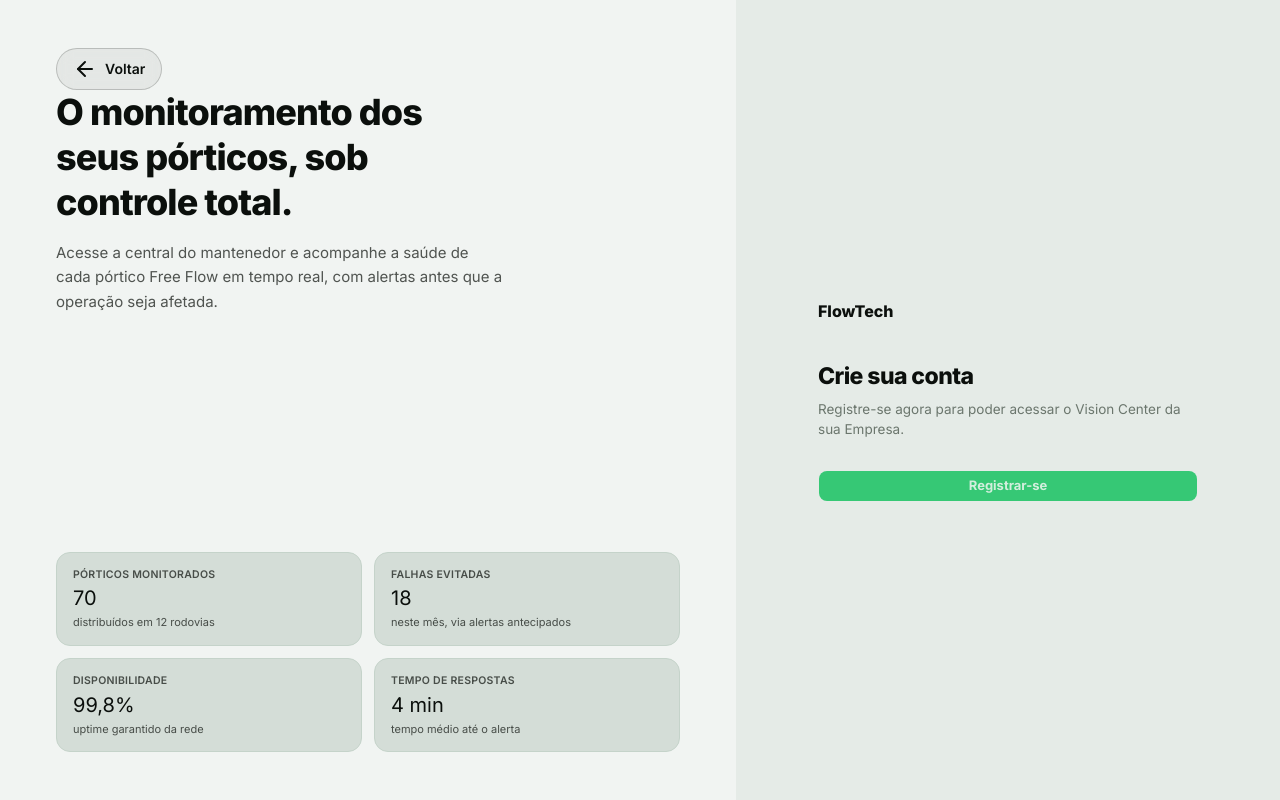
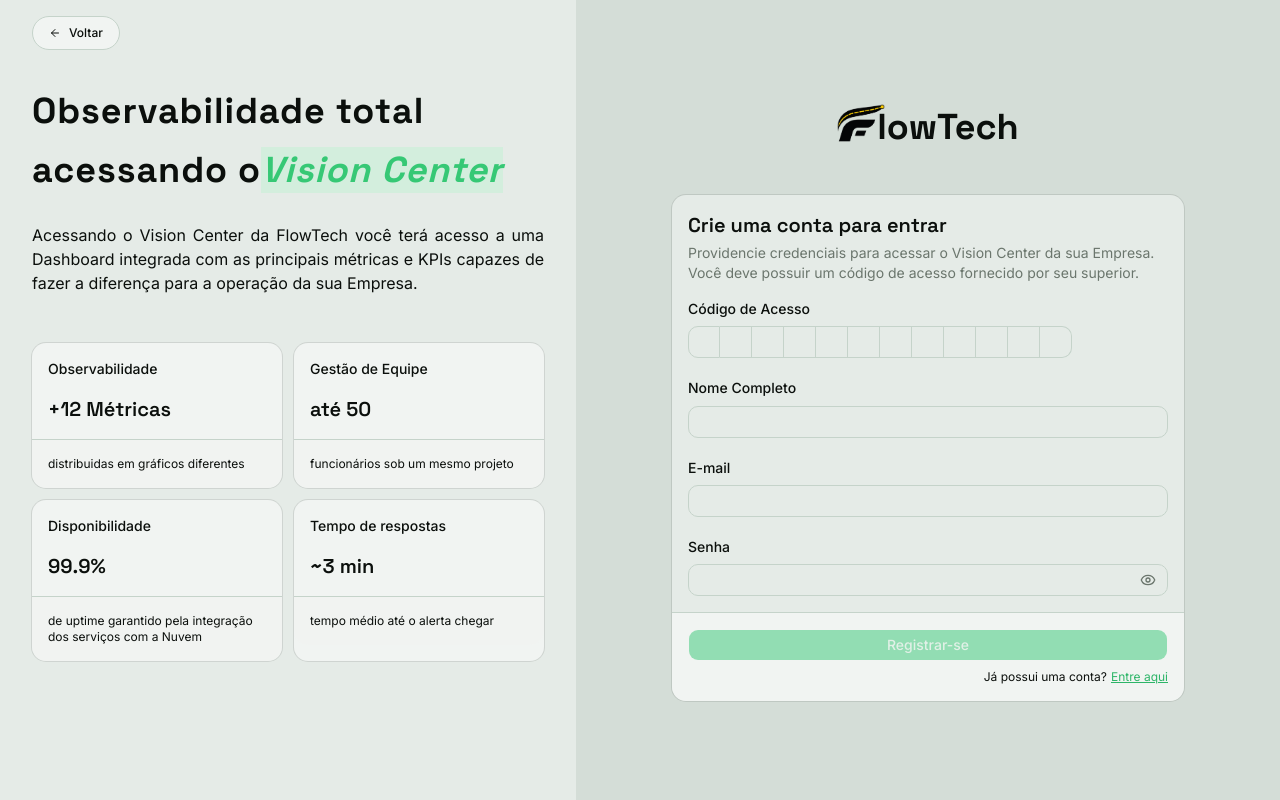
Before and after one commit to FIowTech/flowTech-web, a React (Vite) app in the folder app/: page /cadastrar in a window 1280 px wide. Built offline with nearby package versions, Linux system fonts and the light colour scheme.

Commit message:
feat: add logic for user registration. Also cleaned up JSX and CSS from old AuthLayout and LoginPage

```diff
--- a/app/src/pages/auth-layout.jsx
+++ b/app/src/pages/auth-layout.jsx
@@ -1,88 +1,94 @@
+import { Badge } from "@/components/ui/badge";
+import {
+  Card,
+  CardContent,
+  CardFooter,
+  CardHeader,
+  CardTitle,
+} from "@/components/ui/card";
 import { ArrowLeftIcon } from "lucide-react";
 import { Link, Outlet } from "react-router";
 
 const benefitCardContents = [
   {
-    title: "Pórticos monitorados",
-    number: "70",
-    description: "distribuídos em 12 rodovias",
+    id: 1,
+    title: "Observabilidade",
+    number: "+12 Métricas",
+    description: "distribuidas em gráficos diferentes",
   },
   {
-    title: "Falhas evitadas",
-    number: "18",
-    description: "neste mês, via alertas antecipados",
+    id: 2,
+    title: "Gestão de Equipe",
+    number: "até 50",
+    description: "funcionários sob um mesmo projeto",
   },
   {
+    id: 3,
     title: "Disponibilidade",
-    number: "99,8%",
-    description: "uptime garantido da rede",
+    number: "99.9%",
+    description: "de uptime garantido pela integração dos serviços com a Nuvem",
   },
   {
+    id: 4,
     title: "Tempo de respostas",
-    number: "4 min",
-    description: "tempo médio até o alerta",
+    number: "~3 min",
+    description: "tempo médio até o alerta chegar",
   },
 ];
 
 export default function AuthLayout() {
   return (
-    <div className="min-h-screen bg-background text-foreground">
-      <div className="flex min-h-screen flex-col lg:flex-row">
-        <div className="relative flex flex-1 flex-col overflow-hidden bg-sidebar px-6 py-10 sm:px-10 lg:flex-[1.3] lg:px-14 lg:py-12">
-          <Link
-            to="/"
-            className="relative z-10 inline-flex w-fit items-center gap-2 self-start rounded-full border border-sidebar-foreground/20 bg-sidebar-foreground/5 px-4 py-2 text-sm font-semibold text-sidebar-foreground backdrop-blur-sm transition hover:bg-sidebar-foreground/10"
+    <div className="w-full min-h-dvh flex flex-col lg:flex-row">
+      <div className="relative max-w-xl flex flex-col space-y-8 py-4 px-8 bg-background">
+        <Link to="/">
+          <Badge
+            variant="outline"
+            className="flex items-center space-x-1 p-4 bg-background-light"
           >
-            <ArrowLeftIcon />
+            <ArrowLeftIcon size={18} />
             <span>Voltar</span>
-          </Link>
+          </Badge>
+        </Link>
 
-          <div className="relative z-10 mt-10 max-w-md lg:mt-0">
-            <h1 className="mb-4 text-3xl font-extrabold leading-tight tracking-tight text-sidebar-foreground sm:text-4xl">
-              O monitoramento dos seus pórticos, sob controle total.
-            </h1>
-
-            <span className="block text-[15px] leading-relaxed text-sidebar-foreground/70">
-              Acesse a central do mantenedor e acompanhe a saúde de cada pórtico
-              Free Flow em tempo real, com alertas antes que a operação seja
-              afetada.
+        <div className="flex flex-col space-y-12">
+          <h1 className="text-4xl font-heading font-bold mb-6 tracking-wide leading-relaxed">
+            Observabilidade total acessando o
+            <span className="font-bold italic text-primary bg-primary-foreground">
+              Vision Center
             </span>
-          </div>
+          </h1>
+          <span className="text-justify text-text-secondary">
+            Acessando o Vision Center da FlowTech você terá acesso a uma
+            Dashboard integrada com as principais métricas e KPIs capazes de
+            fazer a diferença para a operação da sua Empresa.
+          </span>
 
           <div className="relative z-10 mt-10 grid grid-cols-2 gap-3 lg:mt-auto">
             {benefitCardContents.map((item) => (
-              <BenefitCard
-                key={item.title}
-                title={item.title}
-                number={item.number}
-                description={item.description}
-              />
+              <Card
+                key={item.id}
+                className="hover:-translate-y-0.5 transition-all"
+              >
+                <CardHeader>
+                  <CardTitle className="font-sans text-md">
+                    {item.title}
+                  </CardTitle>
+                </CardHeader>
+                <CardContent className="text-xl font-semibold font-heading">
+                  {item.number}
+                </CardContent>
+                <CardFooter className="text-xs text-text-secondary">
+                  {item.description}
+                </CardFooter>
+              </Card>
             ))}
           </div>
         </div>
+      </div>
 
-        <div className="flex flex-1 items-center justify-center bg-background px-6 py-12 sm:px-8 lg:py-10">
-          <Outlet />
-        </div>
+      <div className="w-full flex items-center justify-center">
+        <Outlet />
       </div>
     </div>
   );
 }
-
-function BenefitCard({ title, number, description }) {
-  return (
-    <div className="rounded-xl border border-sidebar-border bg-sidebar-accent px-4 py-3.5">
-      <div className="mb-1.5 text-[10.5px] font-semibold uppercase tracking-wide text-sidebar-foreground/70">
-        {title}
-      </div>
-
-      <div className="text-xl leading-none text-sidebar-foreground">
-        {number}
-      </div>
-
-      <div className="mt-1.5 text-[11px] text-sidebar-foreground/70">
-        {description}
-      </div>
-    </div>
-  );
-}
--- a/app/src/pages/login-page.jsx
+++ b/app/src/pages/login-page.jsx
@@ -1,12 +1,27 @@
+import logoFlowtech from "@/assets/flow-icon-light.png";
 import { Button } from "@/components/ui/button";
+import {
+  Card,
+  CardContent,
+  CardDescription,
+  CardFooter,
+  CardHeader,
+  CardTitle,
+} from "@/components/ui/card";
+import { Field, FieldGroup, FieldLabel } from "@/components/ui/field";
 import { Input } from "@/components/ui/input";
-import { Label } from "@/components/ui/label";
+import {
+  InputGroup,
+  InputGroupAddon,
+  InputGroupButton,
+  InputGroupInput,
+} from "@/components/ui/input-group";
 import { Spinner } from "@/components/ui/spinner";
 import { toast } from "@/components/ui/toast";
 import { useAuth } from "@/store/auth-store";
 import { EyeClosedIcon, EyeIcon } from "@phosphor-icons/react";
 import { useEffect, useState } from "react";
-import { useNavigate } from "react-router";
+import { Link, useNavigate } from "react-router";
 
 export default function LoginPage() {
   const navigate = useNavigate();
@@ -18,6 +33,7 @@ export default function LoginPage() {
     email: "",
     senha: "",
   });
+
   const [senhaVisible, setSenhaVisible] = useState(false);
 
   const handleEmailChange = (e) =>
@@ -55,69 +71,62 @@ export default function LoginPage() {
   });
 
   return (
-    <div className="w-full max-w-[380px]">
-      <div className="mb-9 flex items-center gap-2 text-[16px] font-extrabold text-foreground">
-        FlowTech
+    <div className="min-w-lg flex flex-col items-center space-y-12">
+      <div className="flex items-center space-x-2">
+        <img src={logoFlowtech} alt="FlowTech Logo" className="w-12" />
+        <h2 className="text-4xl font-heading font-bold -ml-4 pt-2">lowTech</h2>
       </div>
 
-      <div>
-        <div className="mb-6">
-          <h2 className="mb-1.5 text-[23px] font-extrabold tracking-tight text-foreground">
-            Logue na sua conta
-          </h2>
-
-          <span className="block text-[13.5px] text-muted-foreground">
-            Faça login para acompanhar a saúde dos seus pórticos Free Flow.
-          </span>
-        </div>
-
-        <form onSubmit={handleSubmit} className="flex flex-col gap-4">
-          <div className="flex flex-col gap-2">
-            <Label htmlFor="email">E-mail:</Label>
-
+      <form onSubmit={handleSubmit} className="w-full">
+        <Card className="bg-background">
+          <CardHeader>
+            <CardTitle className="text-xl font-semibold">
+              Seja bem-vindo de volta!
+            </CardTitle>
+            <CardDescription>
+              Insira suas credenciais para acessar o Vision Center da sua
+              Empresa.
+            </CardDescription>
+          </CardHeader>
+          <CardContent>
+            <FieldGroup>
+              {/* Campo - Email */}
+              <Field>
+                <FieldLabel htmlFor="login-email">E-mail</FieldLabel>
                 <Input
-              id="email"
-              name="email"
-              type="email"
-              autoComplete="email"
+                  id="login-email"
+                  type="text"
                   value={credentials.email}
                   onChange={handleEmailChange}
                   required
-              className="w-full rounded-[9px] border-input bg-background text-foreground placeholder:text-muted-foreground"
                 />
-          </div>
+              </Field>
 
-          <div className="flex flex-col gap-2">
-            <Label htmlFor="senha">Senha:</Label>
-
-            <div className="relative">
-              <Input
-                id="senha"
-                name="senha"
+              {/* Campo - Senha */}
+              <Field>
+                <FieldLabel htmlFor="login-senha">Senha</FieldLabel>
+                <InputGroup>
+                  <InputGroupInput
+                    id="login-senha"
                     type={senhaVisible ? "text" : "password"}
-                autoComplete="current-password"
                     value={credentials.senha}
                     onChange={handleSenhaChange}
                     required
-                className="w-full rounded-[9px] border-input bg-background pr-11 text-foreground placeholder:text-muted-foreground"
                   />
-
-              <Button
-                type="button"
-                variant="ghost"
-                size="icon"
-                onClick={toggleSenhaVisible}
-                className="absolute right-0 text-muted-foreground hover:bg-accent hover:text-accent-foreground"
-              >
+                  <InputGroupAddon align="block-right">
+                    <InputGroupButton size="icon" onClick={toggleSenhaVisible}>
                       {senhaVisible ? <EyeClosedIcon /> : <EyeIcon />}
-              </Button>
-            </div>
-          </div>
-
+                    </InputGroupButton>
+                  </InputGroupAddon>
+                </InputGroup>
+              </Field>
+            </FieldGroup>
+          </CardContent>
+          <CardFooter className="flex flex-col items-end space-y-2 bg-background-light">
             <Button
               type="submit"
+              className="w-full"
               disabled={isPending || !credentials.email || !credentials.senha}
-            className="mt-1.5 w-full rounded-[9px] bg-primary py-3.5 text-[13px] font-bold text-primary-foreground transition hover:bg-primary-hover active:translate-y-px"
             >
               {isPending ? (
                 <span className="flex items-center space-x-2">
@@ -127,8 +136,15 @@ export default function LoginPage() {
                 "Entrar"
               )}
             </Button>
+            <p className="flex flex-row gap-1 text-xs">
+              Ainda não tem uma conta?
+              <Link to="/cadastrar" className="text-primary-hover underline">
+                Registre-se aqui
+              </Link>
+            </p>
+          </CardFooter>
+        </Card>
       </form>
-      </div>
     </div>
   );
 }
--- a/app/src/pages/register-page.jsx
+++ b/app/src/pages/register-page.jsx
@@ -1,47 +1,210 @@
+import logoFlowtech from "@/assets/flow-icon-light.png";
 import { Button } from "@/components/ui/button";
+import {
+  Card,
+  CardContent,
+  CardDescription,
+  CardFooter,
+  CardHeader,
+  CardTitle,
+} from "@/components/ui/card";
+import { Field, FieldGroup, FieldLabel } from "@/components/ui/field";
+import { Input } from "@/components/ui/input";
+import {
+  InputGroup,
+  InputGroupAddon,
+  InputGroupButton,
+  InputGroupInput,
+} from "@/components/ui/input-group";
+import {
+  InputOTP,
+  InputOTPGroup,
+  InputOTPSlot,
+} from "@/components/ui/input-otp";
+import { Spinner } from "@/components/ui/spinner";
+import { toast } from "@/components/ui/toast";
 import { useAuth } from "@/store/auth-store";
-import { useEffect } from "react";
-import { useNavigate } from "react-router";
+import { EyeClosedIcon, EyeIcon } from "lucide-react";
+import { useEffect, useState } from "react";
+import { Link, useNavigate } from "react-router";
 
 export default function RegisterPage() {
+  const navigate = useNavigate();
+  const cadastrar = useAuth((state) => state.cadastrar);
+  const isPending = useAuth((state) => state.isPending);
   const isLoggedIn = useAuth((state) => state.isLoggedIn);
-  const navigate = useNavigate();
 
-  const handleSubmit = (e) => {
+  const [credentials, setCredentials] = useState({
+    codigoAcesso: "",
+    nome: "",
+    email: "",
+    senha: "",
+  });
+
+  const [senhaVisible, setSenhaVisible] = useState(false);
+
+  const handleCodigoChange = (value) =>
+    setCredentials((prev) => ({ ...prev, codigoAcesso: value }));
+
+  const handleNomeChange = (e) =>
+    setCredentials((prev) => ({ ...prev, nome: e.target.value }));
+
+  const handleEmailChange = (e) =>
+    setCredentials((prev) => ({ ...prev, email: e.target.value }));
+
+  const handleSenhaChange = (e) =>
+    setCredentials((prev) => ({ ...prev, senha: e.target.value }));
+
+  const handleSubmit = async (e) => {
     e.preventDefault();
-    console.log("HEYA!");
+
+    const result = await cadastrar(credentials);
+
+    if (!result.success) {
+      toast.add({
+        description: result.error,
+        type: "error",
+      });
+
+      return;
+    }
+
+    toast.add({
+      description: "Cadastro efetuado, redirecionando para Login",
+      type: "success",
+    });
+
+    navigate({ pathname: "/login", replace: true });
   };
+
+  const toggleSenhaVisible = () => setSenhaVisible((prev) => !prev);
 
   useEffect(() => {
     if (isLoggedIn) navigate("/", { replace: true });
   });
 
   return (
-    <div className="w-full max-w-[380px]">
-      <div className="mb-9 flex items-center gap-2 text-[16px] font-extrabold text-foreground">
-        FlowTech
+    <div className="min-w-lg flex flex-col items-center space-y-12">
+      <div className="flex items-center space-x-2">
+        <img src={logoFlowtech} alt="FlowTech Logo" className="w-12" />
+        <h2 className="text-4xl font-heading font-bold -ml-4 pt-2">lowTech</h2>
       </div>
 
-      <div>
-        <div className="mb-6">
-          <h2 className="mb-1.5 text-[23px] font-extrabold tracking-tight text-foreground">
-            Crie sua conta
-          </h2>
+      <form onSubmit={handleSubmit} className="w-full">
+        <Card className="bg-background">
+          <CardHeader>
+            <CardTitle className="text-xl font-semibold">
+              Crie uma conta para entrar
+            </CardTitle>
+            <CardDescription>
+              Providencie credenciais para acessar o Vision Center da sua
+              Empresa. Você deve possuir um código de acesso fornecido por seu
+              superior.
+            </CardDescription>
+          </CardHeader>
+          <CardContent>
+            <FieldGroup>
+              {/* Campo - Código de Acesso */}
+              <Field>
+                <FieldLabel htmlFor="cadastro-codigo">
+                  Código de Acesso
+                </FieldLabel>
+                <InputOTP
+                  id="cadastro-codigo"
+                  maxLength={12}
+                  value={credentials.codigoAcesso}
+                  onChange={handleCodigoChange}
+                >
+                  <InputOTPGroup>
+                    <InputOTPSlot index={0} />
+                    <InputOTPSlot index={1} />
+                    <InputOTPSlot index={2} />
+                    <InputOTPSlot index={3} />
+                    <InputOTPSlot index={4} />
+                    <InputOTPSlot index={5} />
+                    <InputOTPSlot index={6} />
+                    <InputOTPSlot index={7} />
+                    <InputOTPSlot index={8} />
+                    <InputOTPSlot index={9} />
+                    <InputOTPSlot index={10} />
+                    <InputOTPSlot index={11} />
+                  </InputOTPGroup>
+                </InputOTP>
+              </Field>
 
-          <span className="block text-[13.5px] text-muted-foreground">
-            Registre-se agora para poder acessar o Vision Center da sua Empresa.
-          </span>
-        </div>
+              {/* Campo - Nome */}
+              <Field>
+                <FieldLabel htmlFor="cadastro-email">Nome Completo</FieldLabel>
+                <Input
+                  id="cadastro-nome"
+                  type="text"
+                  value={credentials.nome}
+                  onChange={handleNomeChange}
+                  required
+                />
+              </Field>
 
-        <form onSubmit={handleSubmit} className="flex flex-col gap-4">
-          <Button
-            type="submit"
-            className="mt-1.5 w-full rounded-[9px] bg-primary py-3.5 text-[13px] font-bold text-primary-foreground transition hover:bg-primary-hover active:translate-y-px"
-          >
-            Registrar-se
-          </Button>
-        </form>
-      </div>
+              {/* Campo - Email */}
+              <Field>
+                <FieldLabel htmlFor="cadastro-email">E-mail</FieldLabel>
+                <Input
+                  id="cadastro-email"
+                  type="text"
+                  value={credentials.email}
+                  onChange={handleEmailChange}
+                  required
+                />
+              </Field>
+
+              {/* Campo - Senha */}
+              <Field>
+                <FieldLabel htmlFor="cadastro-senha">Senha</FieldLabel>
+                <InputGroup>
+                  <InputGroupInput
+                    id="cadastro-senha"
+                    type={senhaVisible ? "text" : "password"}
+                    value={credentials.senha}
+                    onChange={handleSenhaChange}
+                    required
+                  />
+                  <InputGroupAddon align="block-right">
+                    <InputGroupButton size="icon" onClick={toggleSenhaVisible}>
+                      {senhaVisible ? <EyeClosedIcon /> : <EyeIcon />}
+                    </InputGroupButton>
+                  </InputGroupAddon>
+                </InputGroup>
+              </Field>
+            </FieldGroup>
+          </CardContent>
+          <CardFooter className="flex flex-col items-end space-y-2 bg-background-light">
+            <Button
+              type="submit"
+              className="w-full"
+              disabled={
+                isPending ||
+                !credentials.codigoAcesso ||
+                !credentials.nome ||
+                !credentials.email ||
+                !credentials.senha
+              }
+            >
+              {isPending ? (
+                <span className="flex items-center space-x-2">
+                  <Spinner /> Registrando
+                </span>
+              ) : (
+                "Registrar-se"
+              )}
+            </Button>
+            <p className="flex flex-row gap-1 text-xs">
+              Já possui uma conta?
+              <Link to="/login" className="text-primary-hover underline">
+                Entre aqui
+              </Link>
+            </p>
+          </CardFooter>
+        </Card>
+      </form>
     </div>
   );
 }
--- a/app/src/store/auth-store.jsx
+++ b/app/src/store/auth-store.jsx
@@ -19,6 +19,7 @@ export const useAuth = create()(
       isPending: false,
       error: null,
 
+      cadastrar: (credentials) => cadastrar(credentials, set),
       login: (credentials) => login(credentials, set),
       logout: () => logout(set),
     }),
@@ -29,9 +30,43 @@ export const useAuth = create()(
   ),
 );
 
+async function cadastrar(credentials, set) {
+  const { codigoAcesso: codigo_acesso, nome, email, senha } = credentials;
+
+  set({ isPending: true, error: null });
+
+  try {
+    const response = await fetch(
+      `${import.meta.env.VITE_BASE_API_URL}/usuarios/cadastrar`,
+      {
+        method: "POST",
+        credentials: "include",
+        headers: { "Content-Type": "application/json" },
+        body: JSON.stringify({ codigo_acesso, nome, email, senha }),
+      },
+    );
+
+    const data = await response.json();
+    if (!response.ok) {
+      throw new Error(data.message || "Não foi possível realizar o cadastro.");
+    }
+
+    return { success: true };
+  } catch (error) {
+    const message =
+      error instanceof Error && error.message
+        ? error.message
+        : "Erro inesperado ao realizar o cadastro.";
+
+    set({ error: message });
+
+    return { success: false, error: message };
+  } finally {
+    set({ isPending: false });
+  }
+}
+
 async function login(credentials, set) {
-  const { email, senha } = credentials;
-
   set({ isPending: true, error: null });
 
   try {
@@ -41,7 +76,7 @@ async function login(credentials, set) {
         method: "POST",
         credentials: "include",
         headers: { "Content-Type": "application/json" },
-        body: JSON.stringify({ email, senha }),
+        body: JSON.stringify({ ...credentials }),
       },
     );
 
```
Lines whose indentation alone changed are shown as unchanged.
